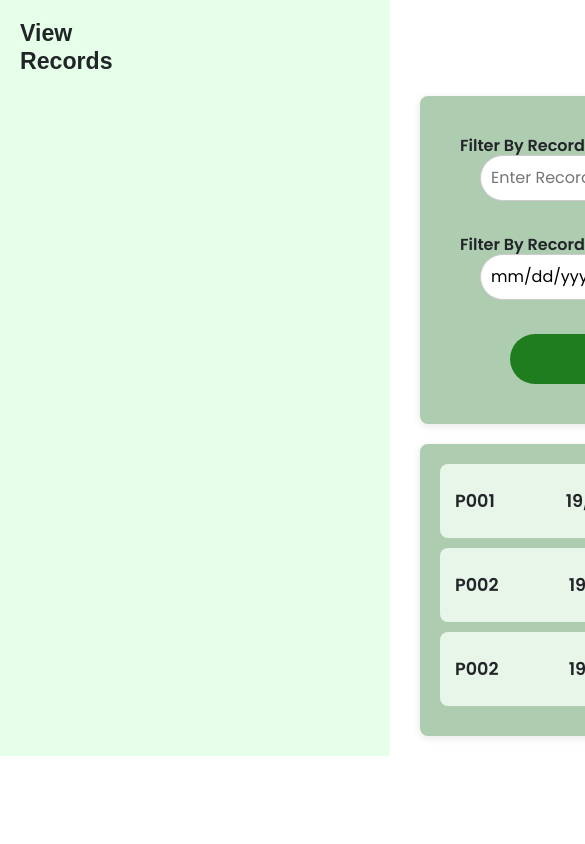
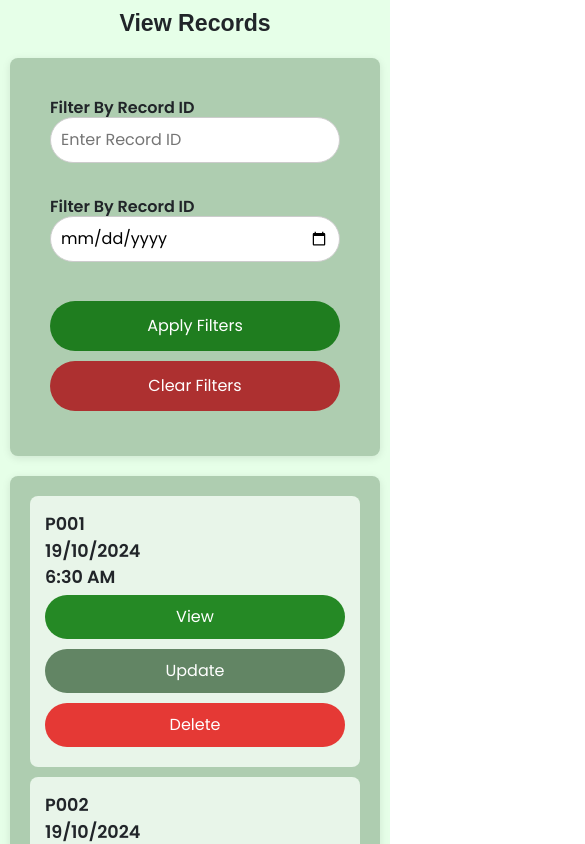
Before and after one commit to iCET-110/Hospital-Management-Frontend, an Angular app: page / in a window 390 px wide. Shown: the top 844 px of the page, 585 px wide, since content can reach past the window. Built offline with nearby package versions, Linux system fonts and the light colour scheme.

Commit message:
Responsive page

```diff
--- a/src/app/medical-records-handling/view-records-reports/dulanga/dulanga.component.css
+++ b/src/app/medical-records-handling/view-records-reports/dulanga/dulanga.component.css
@@ -152,3 +152,73 @@ button {
 .update-btn:hover{
     background-color: #003400;
 }
+
+/* Responsive Page */
+
+@media (max-width: 1200px) {
+    .filter-box, .records-box {
+        width: 90%;
+        margin-left: auto;
+        margin-right: auto;
+    }
+
+    .apply-filters, .clear-filter {
+        width: 100%;
+        margin: 10px 0;
+    }
+
+    #record-id, #date {
+        width: 100%;
+        margin-left: 0;
+    }
+}
+
+@media (max-width: 768px) {
+    h3 {
+        margin-right: 0;
+    }
+
+    .filter-box, .records-box {
+        width: 95%;
+    }
+
+    .apply-filters, .clear-filter {
+        width: 100%;
+        margin: 10px 0;
+    }
+
+    .record {
+        flex-direction: column;
+        align-items: flex-start;
+    }
+
+    button {
+        width: 100%;
+        margin: 5px 0;
+    }
+}
+
+@media (max-width: 480px) {
+    body {
+        padding: 10px;
+    }
+
+    .filter-box, .records-box {
+        width: 100%;
+    }
+
+    .apply-filters, .clear-filter {
+        width: 100%;
+        margin: 5px 0;
+    }
+
+    .record {
+        flex-direction: column;
+        align-items: flex-start;
+    }
+
+    button {
+        width: 100%;
+        margin: 5px 0;
+    }
+}
```
